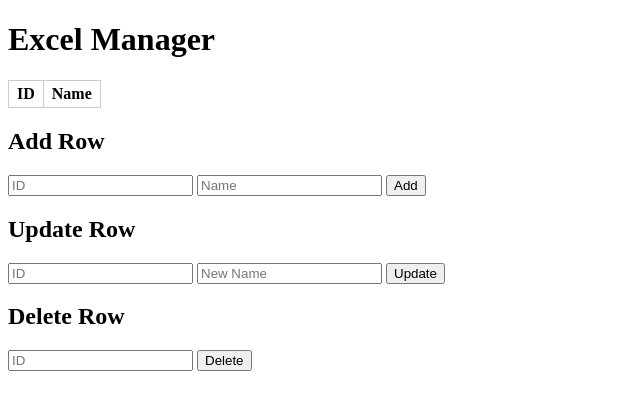
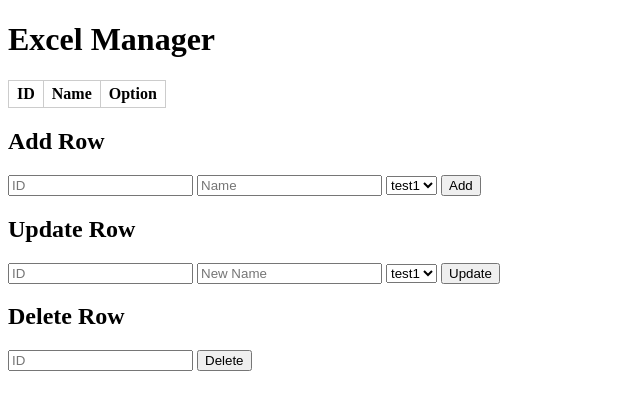
Before and after one commit to yuxing-lee/excel-mgr, a Flask app: page / in a window 1280 px wide. Shown: the top 410 px of the page, without its empty margins (0-640 px from the left). Run offline with Flask 3, Linux system fonts and the light colour scheme; data that the repository does not hold is empty.

Commit message:
Add option field with predefined choices

```diff
--- a/app.py
+++ b/app.py
@@ -12,7 +12,7 @@
     if not os.path.exists(EXCEL_FILE):
         wb = openpyxl.Workbook()
         ws = wb.active
-        ws.append(["ID", "Name"])
+        ws.append(["ID", "Name", "Option"])
         wb.save(EXCEL_FILE)
     return openpyxl.load_workbook(EXCEL_FILE)
 
@@ -22,7 +22,7 @@
     ws = wb.active
     data = []
     for row in ws.iter_rows(min_row=2, values_only=True):
-        data.append({"id": row[0], "name": row[1]})
+        data.append({"id": row[0], "name": row[1], "option": row[2]})
     return data
 
 
@@ -40,11 +40,12 @@
 def add_row():
     id_ = request.json.get('id')
     name = request.json.get('name')
-    if not id_ or not name:
-        return jsonify({"error": "id and name required"}), 400
+    option = request.json.get('option')
+    if not id_ or not name or option is None:
+        return jsonify({"error": "id, name and option required"}), 400
     wb = load_workbook()
     ws = wb.active
-    ws.append([id_, name])
+    ws.append([id_, name, option])
     wb.save(EXCEL_FILE)
     return jsonify({"success": True})
 
@@ -53,13 +54,15 @@
 def update_row():
     id_ = request.json.get('id')
     name = request.json.get('name')
-    if not id_ or not name:
-        return jsonify({"error": "id and name required"}), 400
+    option = request.json.get('option')
+    if not id_ or name is None or option is None:
+        return jsonify({"error": "id, name and option required"}), 400
     wb = load_workbook()
     ws = wb.active
     for row in ws.iter_rows(min_row=2):
         if str(row[0].value) == str(id_):
             row[1].value = name
+            row[2].value = option
             wb.save(EXCEL_FILE)
             return jsonify({"success": True})
     return jsonify({"error": "ID not found"}), 404
--- a/templates/index.html
+++ b/templates/index.html
@@ -13,7 +13,7 @@
 
 <table id="data-table">
     <thead>
-    <tr><th>ID</th><th>Name</th></tr>
+    <tr><th>ID</th><th>Name</th><th>Option</th></tr>
     </thead>
     <tbody></tbody>
 </table>
@@ -21,11 +21,21 @@
 <h2>Add Row</h2>
 <input id="add-id" placeholder="ID">
 <input id="add-name" placeholder="Name">
+<select id="add-option">
+    <option value="test1">test1</option>
+    <option value="test2">test2</option>
+    <option value="test">test</option>
+</select>
 <button onclick="addRow()">Add</button>
 
 <h2>Update Row</h2>
 <input id="update-id" placeholder="ID">
 <input id="update-name" placeholder="New Name">
+<select id="update-option">
+    <option value="test1">test1</option>
+    <option value="test2">test2</option>
+    <option value="test">test</option>
+</select>
 <button onclick="updateRow()">Update</button>
 
 <h2>Delete Row</h2>
@@ -40,7 +50,7 @@
     tbody.innerHTML = '';
     for (const row of data) {
         const tr = document.createElement('tr');
-        tr.innerHTML = `<td>${row.id}</td><td>${row.name}</td>`;
+        tr.innerHTML = `<td>${row.id}</td><td>${row.name}</td><td>${row.option}</td>`;
         tbody.appendChild(tr);
     }
 }
@@ -48,10 +58,11 @@
 async function addRow() {
     const id = document.getElementById('add-id').value;
     const name = document.getElementById('add-name').value;
+    const option = document.getElementById('add-option').value;
     await fetch('/api/add', {
         method: 'POST',
         headers: {'Content-Type': 'application/json'},
-        body: JSON.stringify({id, name})
+        body: JSON.stringify({id, name, option})
     });
     fetchData();
 }
@@ -59,10 +70,11 @@
 async function updateRow() {
     const id = document.getElementById('update-id').value;
     const name = document.getElementById('update-name').value;
+    const option = document.getElementById('update-option').value;
     await fetch('/api/update', {
         method: 'POST',
         headers: {'Content-Type': 'application/json'},
-        body: JSON.stringify({id, name})
+        body: JSON.stringify({id, name, option})
     });
     fetchData();
 }
```
Also changed, not shown: README.md.
